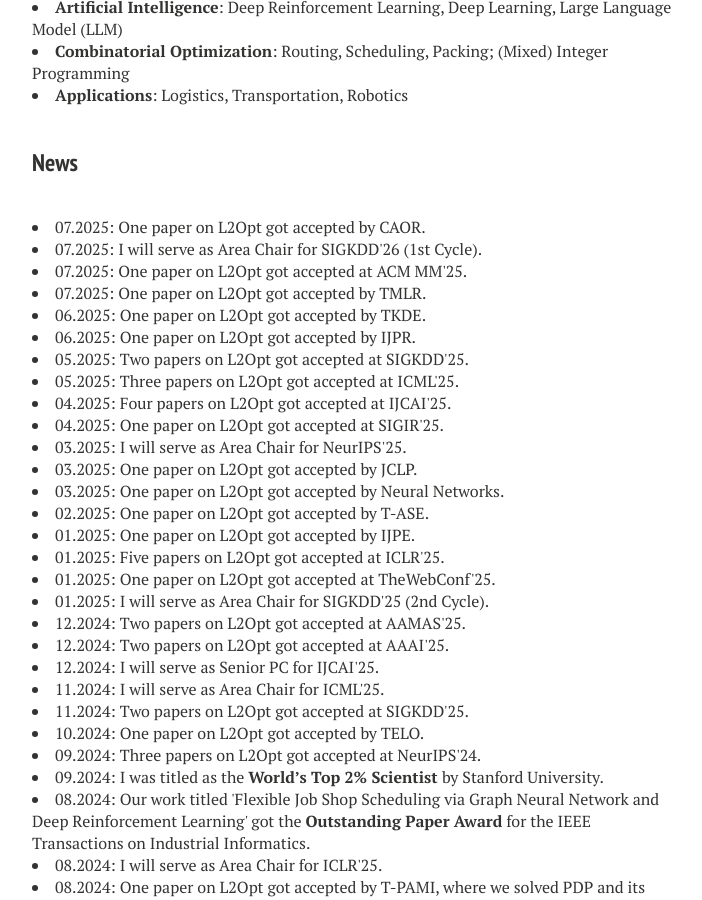
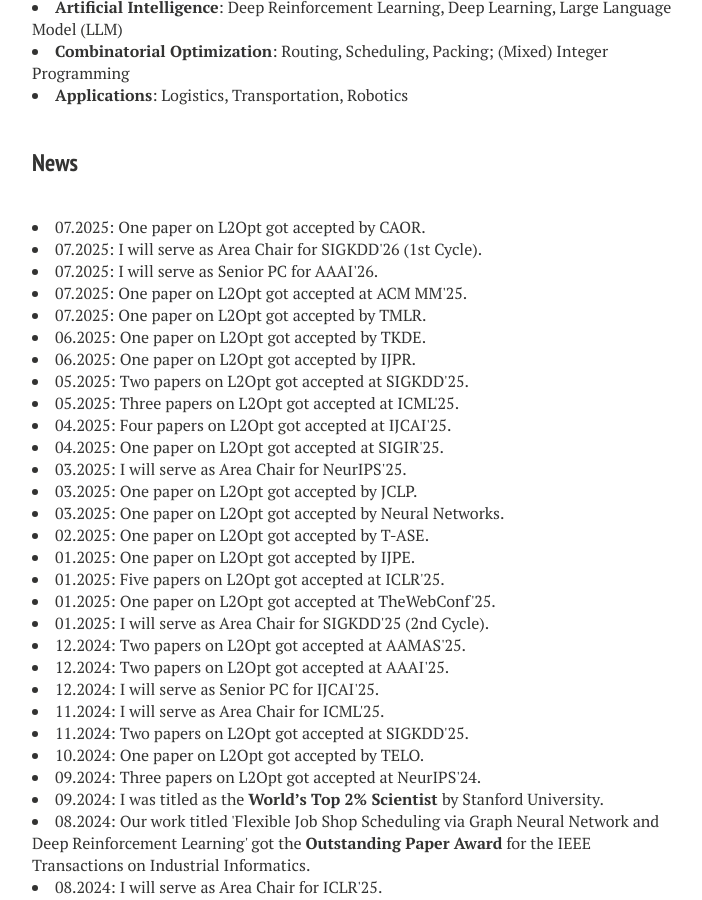
Before and after one commit to zhiguangcaosg/zhiguangcaosg.github.io, a Jekyll site: the page built from index.md, in a window 1280 px wide and 900 px high, scrolled down 856 px. Shown: the whole window, without its empty margins (288-990 px from the left). Built offline with Jekyll 4.4.1, drawn with Linux system fonts in a browser that asks for light colours; nearby versions of some CDN libraries.

Commit message:
Update index.md

```diff
--- a/index.md
+++ b/index.md
@@ -45,6 +45,10 @@ image: banner1.png
 
 <li>
 07.2025:  I will serve as Area Chair for SIGKDD'26 (1st Cycle).
+</li>
+
+<li>
+07.2025:  I will serve as Senior PC for AAAI'26.
 </li>
 
 <li>
```
